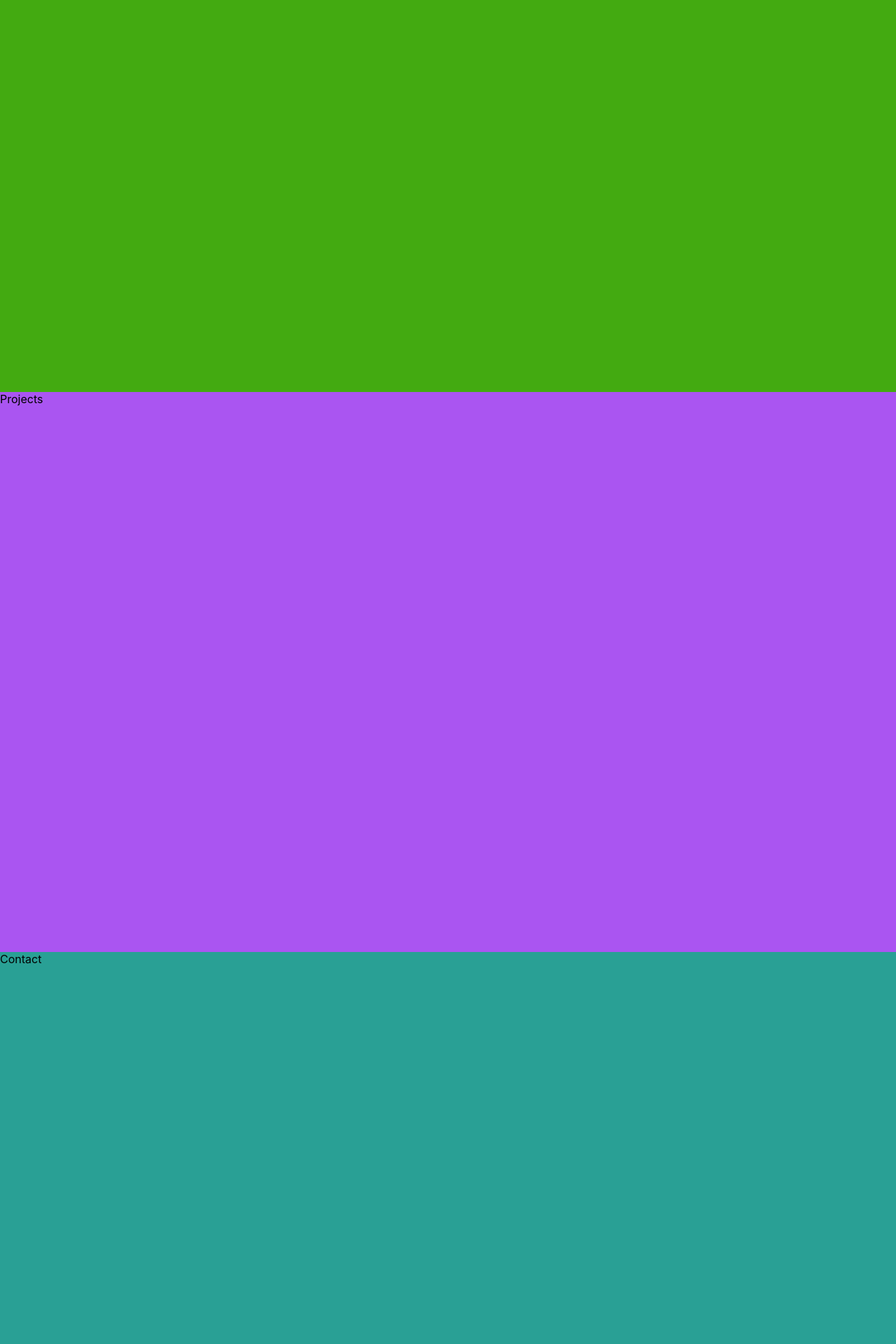
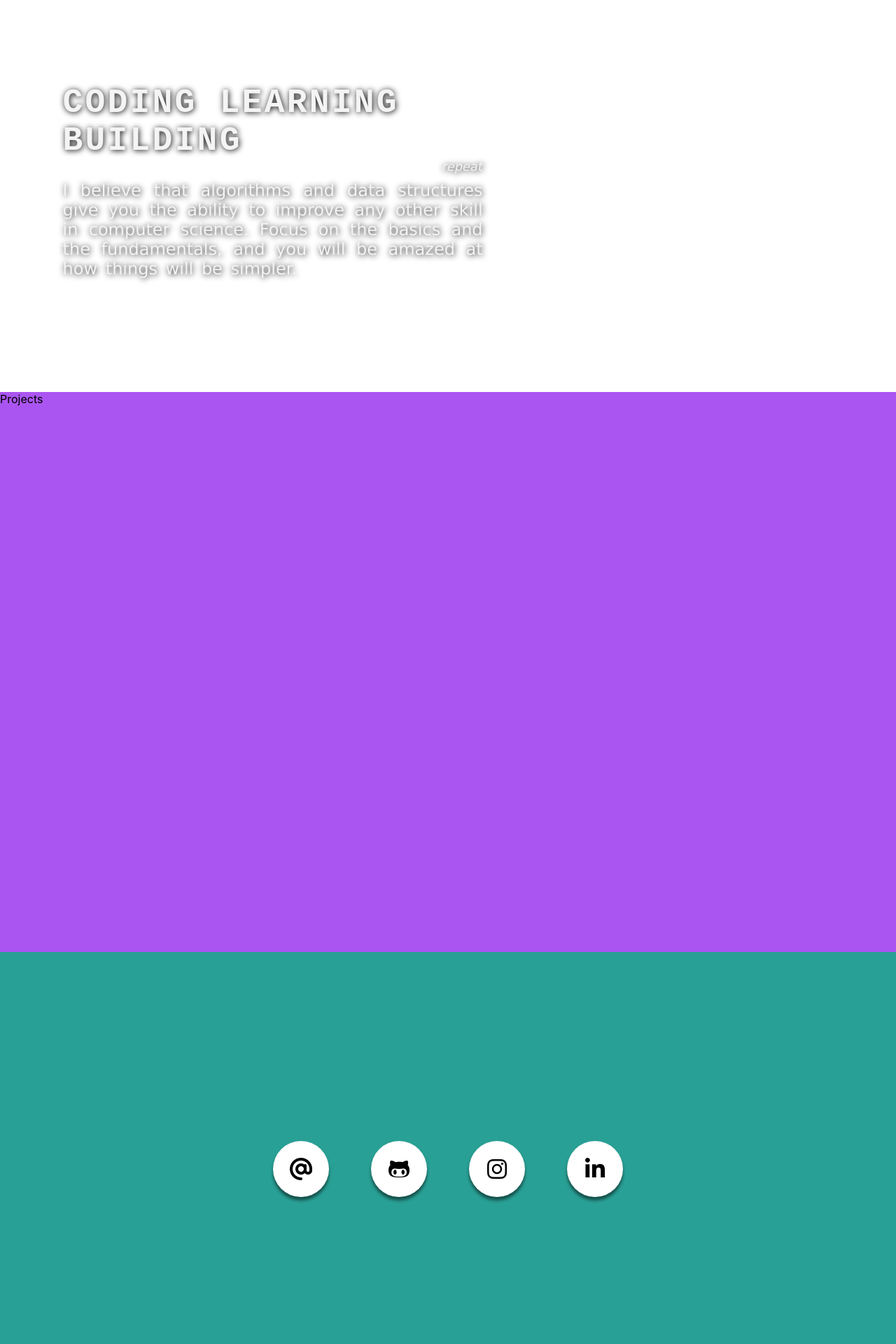
Before and after one commit to williampmb/william-barbosa, a React (Create React App) app: page / in a window 1280 px wide. Shown: the part 320-2240 px from the top of the page at 70% size. Built offline with nearby package versions, Linux system fonts and the light colour scheme.

Commit message:
Contact Section

```diff
--- a/src/components/contact/index.js
+++ b/src/components/contact/index.js
@@ -1,7 +1,30 @@
+import "./style.css";
+
 const Contact = () => {
     return (
         <div id="contact" className="main-section contact">
-            Contact
+            <ul>
+                <li>
+                    <a href="mailto:williampmb@hotmail.com">
+                        <i className="fa fa-at fa-2x"></i>
+                    </a>
+                </li>
+                <li>
+                    <a href="https://github.com/williampmb">
+                        <i className="fa fa-github-alt fa-2x"></i>
+                    </a>
+                </li>
+                <li>
+                    <a href="https://www.instagram.com/williampmb">
+                        <i className="fa fa-instagram fa-2x"></i>
+                    </a>
+                </li>
+                <li>
+                    <a href="https://www.linkedin.com/in/williampmb">
+                        <i className="fa fa-linkedin fa-2x"></i>
+                    </a>
+                </li>
+            </ul>
         </div>
     );
 };
--- /dev/null
+++ b/src/components/contact/style.css
@@ -0,0 +1,59 @@
+.contact {
+    /* background: url("./../../resource/lax-bike-trail.jpg") no-repeat center
+        center / cover; */
+    height: 100vh;
+}
+.main-section.contact {
+    display: flex;
+    justify-content: center;
+}
+
+li {
+    list-style: none;
+}
+
+a {
+    text-decoration: none;
+    color: black;
+}
+
+.main-section.contact ul {
+    display: flex;
+    flex-direction: row;
+    transform: translateY(30%);
+}
+
+.main-section.contact ul li a {
+    position: relative;
+    display: flex;
+    margin: 30px;
+    justify-content: center;
+    align-items: center;
+    width: 80px;
+    height: 80px;
+    border-radius: 50%;
+    background-color: #fff;
+    text-align: center;
+    transition: 0.2s;
+    box-shadow: 0 5px 4px rgba(0, 0, 0, 0.5);
+}
+
+.main-section.contact ul li a:hover {
+    color: #fff;
+    transform: translate(0, -10px);
+}
+
+.main-section.contact ul li:nth-child(1) a:hover {
+    color: #fff;
+    background-color: #6f42c1;
+}
+
+.main-section.contact ul li:nth-child(2) a:hover {
+    background-color: #24292e;
+}
+.main-section.contact ul li:nth-child(3) a:hover {
+    background-color: #e4405f;
+}
+.main-section.contact ul li:nth-child(4) a:hover {
+    background-color: #0077b5;
+}
--- a/src/components/home/index.js
+++ b/src/components/home/index.js
@@ -3,7 +3,18 @@ import "./style.css";
 const Home = () => {
     return (
         <div id="home" className="main-section home">
-            Home
+            <div className="text-content">
+                <div className="headerhome">
+                    <h1>Coding Learning Building</h1>
+                    <p className="footerh1">repeat</p>
+                </div>
+                <p className="home-phrase">
+                    I believe that algorithms and data structures give you the
+                    ability to improve any other skill in computer science.
+                    Focus on the basics and the fundamentals, and you will be
+                    amazed at how things will be simpler.
+                </p>
+            </div>
         </div>
     );
 };
--- a/src/components/home/style.css
+++ b/src/components/home/style.css
@@ -1,3 +1,68 @@
 .home {
-    background-color: #43aa11;
+    /* background: url("./../../resource/lax-rock-view.jpg") no-repeat center
+        center / cover; */
 }
+
+.main-section.home {
+    display: flex;
+    width: 100%;
+    height: 100vh;
+}
+
+.headerhome > h1 {
+    text-transform: uppercase;
+    font-size: 3rem;
+    letter-spacing: 0.2rem;
+    font-family: monospace;
+    align-items: center;
+    justify-content: center;
+}
+
+.headerhome > p {
+    display: flex;
+    justify-content: flex-end;
+    font-size: 1.1rem;
+    font-style: italic;
+    font-family: cursive, Geneva, Tahoma, sans-serif;
+}
+
+.text-content {
+    display: flex;
+    flex-direction: column;
+    color: #f4f4f4;
+    max-width: 600px;
+    position: absolute;
+    top: 55%;
+    left: 7%;
+    text-shadow: 1px 1px 8px #000000;
+}
+
+.home-phrase {
+    padding-top: 10px;
+    text-align: justify;
+    font-size: 1.5rem;
+    font-family: cursive, Geneva, Tahoma, sans-serif;
+    word-spacing: 4px;
+}
+/*
+.home-phrase {
+    padding-top: 10px;
+    width: 30%;
+    text-align: justify;
+    font-family: cursive, Geneva, Tahoma, sans-serif;
+}
+
+.footerh1 {
+    display: flex;
+    flex: 1;
+    align-items: flex-end;
+    justify-content: flex-end;
+    margin-top: 15px;
+    font-size: 0.9rem;
+    font-style: italic;
+    font-family: cursive, Geneva, Tahoma, sans-serif;
+}
+
+.headerhome {
+}
+*/
--- a/src/components/navbar/Header.css
+++ b/src/components/navbar/Header.css
@@ -1,5 +1,9 @@
 .navbar {
-  background: linear-gradient(90deg, rgb(28, 27, 27) 0%, rgb(26, 23, 23) 100%);
+    background: linear-gradient(
+        90deg,
+        rgb(28, 27, 27) 0%,
+        rgb(26, 23, 23) 100%
+    );
     height: 80px;
     display: flex;
     justify-content: center;
--- a/src/components/projects/index.js
+++ b/src/components/projects/index.js
@@ -1,3 +1,4 @@
+import "./style.css";
 const Projects = () => {
     return (
         <div id="projects" className="main-section projects">
--- /dev/null
+++ b/src/components/projects/style.css
@@ -0,0 +1,3 @@
+.main-section.projects {
+    height: 100vh;
+}
--- a/src/index.css
+++ b/src/index.css
@@ -18,10 +18,6 @@ code {
         monospace;
 }
 
-.main-section {
-    height: 100vh;
-}
-
 .projects {
     background-color: #aa55f1;
 }
```
Also changed, not shown: src/resource/lax-bike-trail.jpg (added), 1 other file (tests, documents, lock files or other folders). Lines whose indentation alone changed are shown as unchanged.
